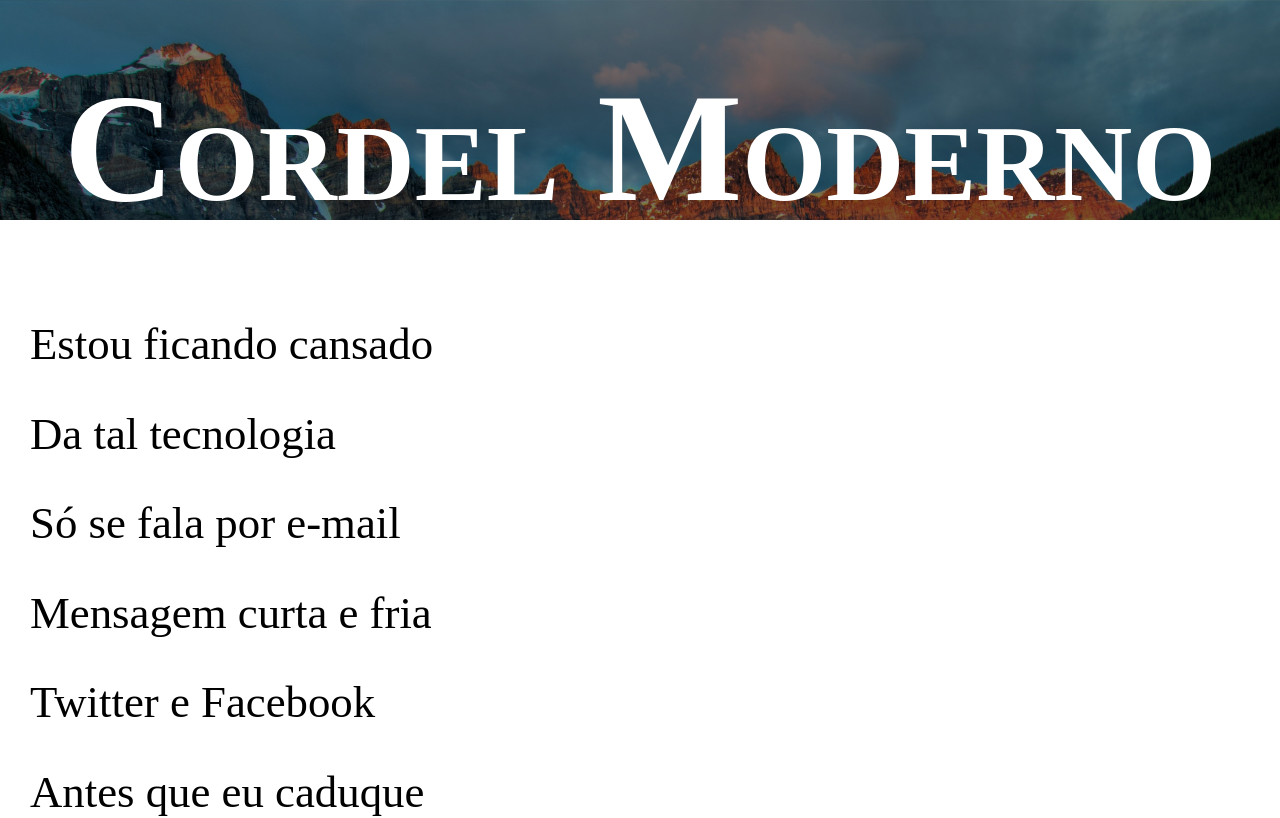
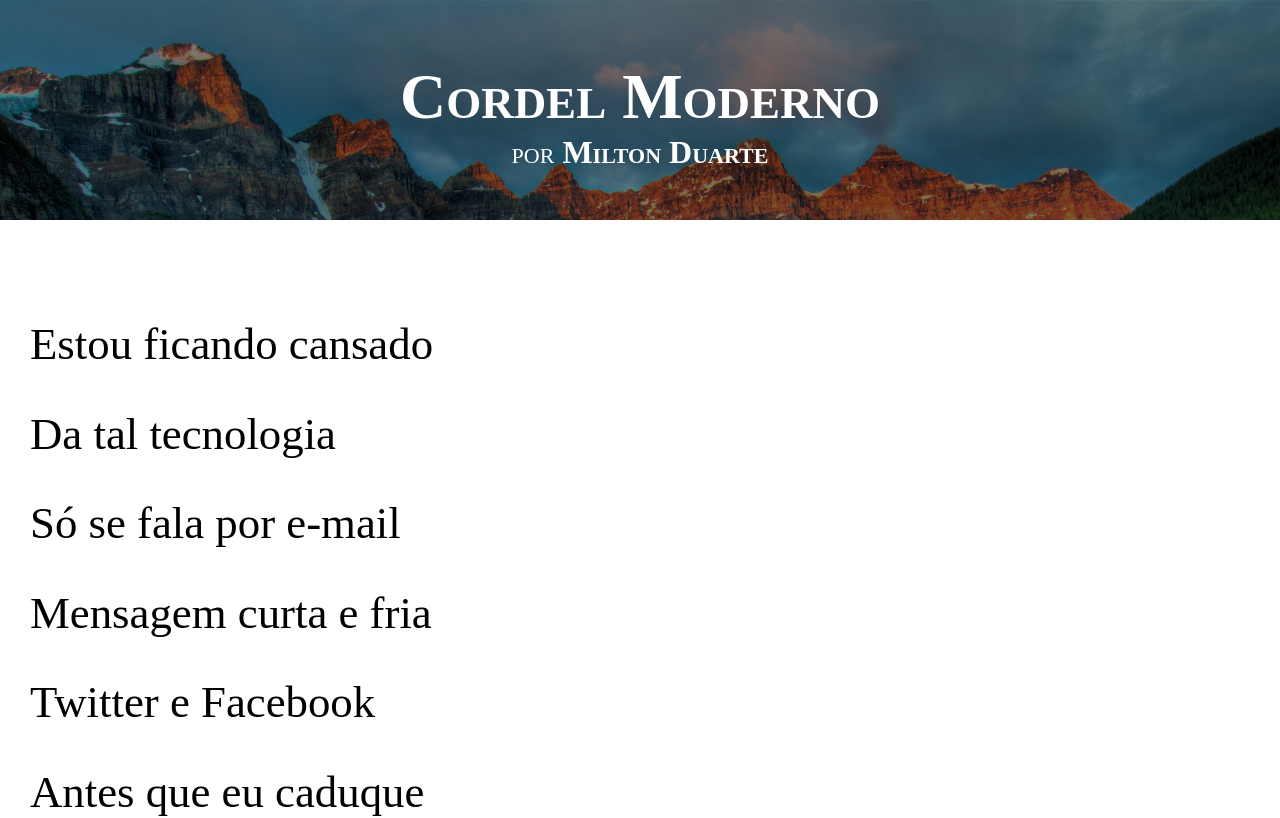
Before and after one commit to LeonardoMeinhart/projeto-cordel, a plain HTML site: page index.html in a window 1280 px wide. Shown: the top 818 px of the page. Drawn offline with Linux system fonts and the light colour scheme.

Commit message:
modificação

```diff
--- a/style.css
+++ b/style.css
@@ -16,7 +16,7 @@
     background-blend-mode: multiply;
     color: white;
     font-variant: small-caps;
-    font-size: 6vw;
+    font-size: 4vh;
     text-align: center;
     padding: 10px;
     height: 200px;
```
